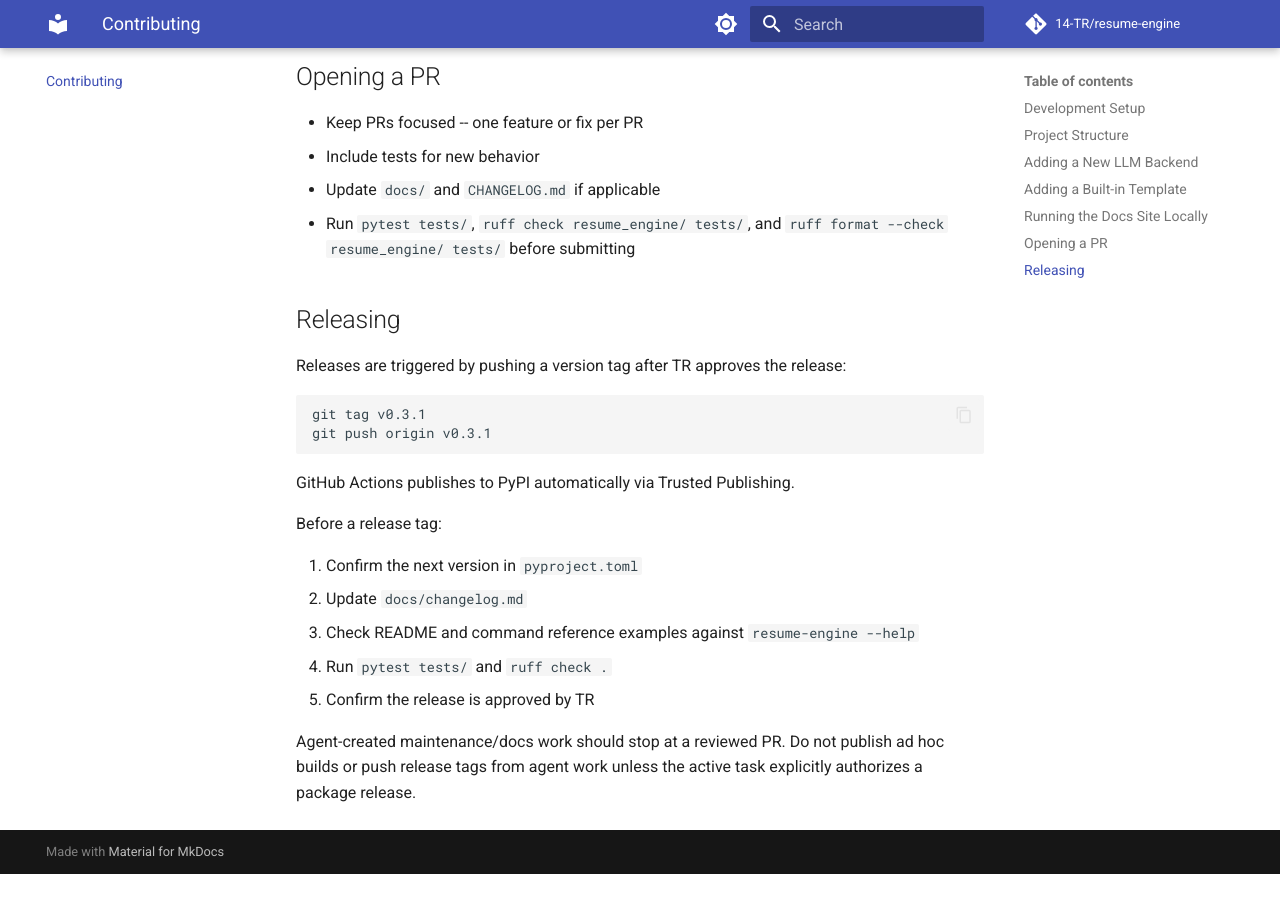
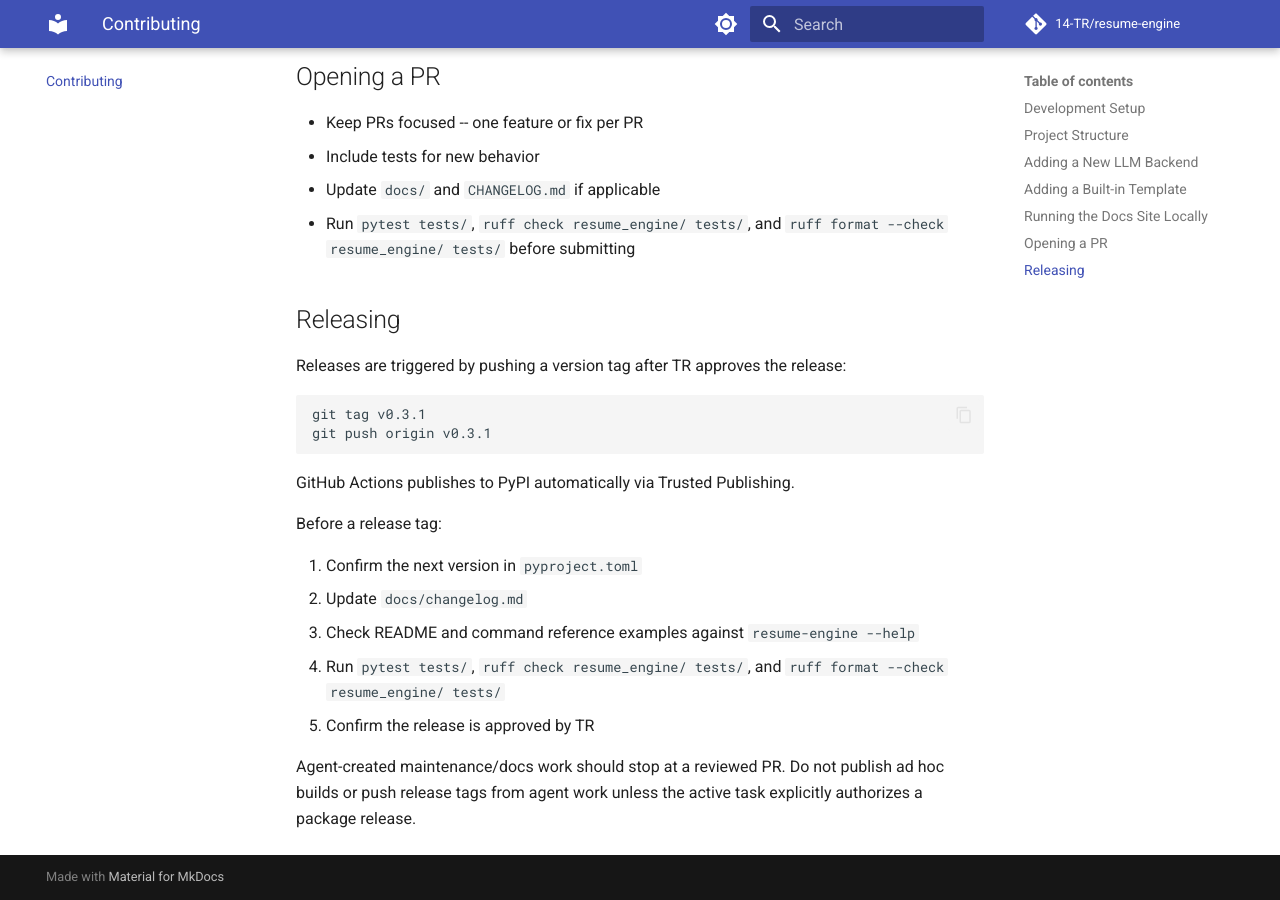
Before and after one commit to 14-TR/resume-engine, an MkDocs documentation site: the page built from docs/contributing.md, in a window 1280 px wide and 900 px high, scrolled down 1741 px. Built offline with MkDocs 1.6.1 and Material for MkDocs 9.7.7, drawn with Linux system fonts in a browser that asks for light colours; comment, search, counter and statistics services are not loaded; before the commit the page ends 2615 px from its top, so only the background shows below that.

```diff
--- a/docs/contributing.md
+++ b/docs/contributing.md
@@ -95,7 +95,7 @@
 1. Confirm the next version in `pyproject.toml`
 2. Update `docs/changelog.md`
 3. Check README and command reference examples against `resume-engine --help`
-4. Run `pytest tests/` and `ruff check .`
+4. Run `pytest tests/`, `ruff check resume_engine/ tests/`, and `ruff format --check resume_engine/ tests/`
 5. Confirm the release is approved by TR
 
 Agent-created maintenance/docs work should stop at a reviewed PR. Do not publish ad hoc builds or push release tags from agent work unless the active task explicitly authorizes a package release.
```
